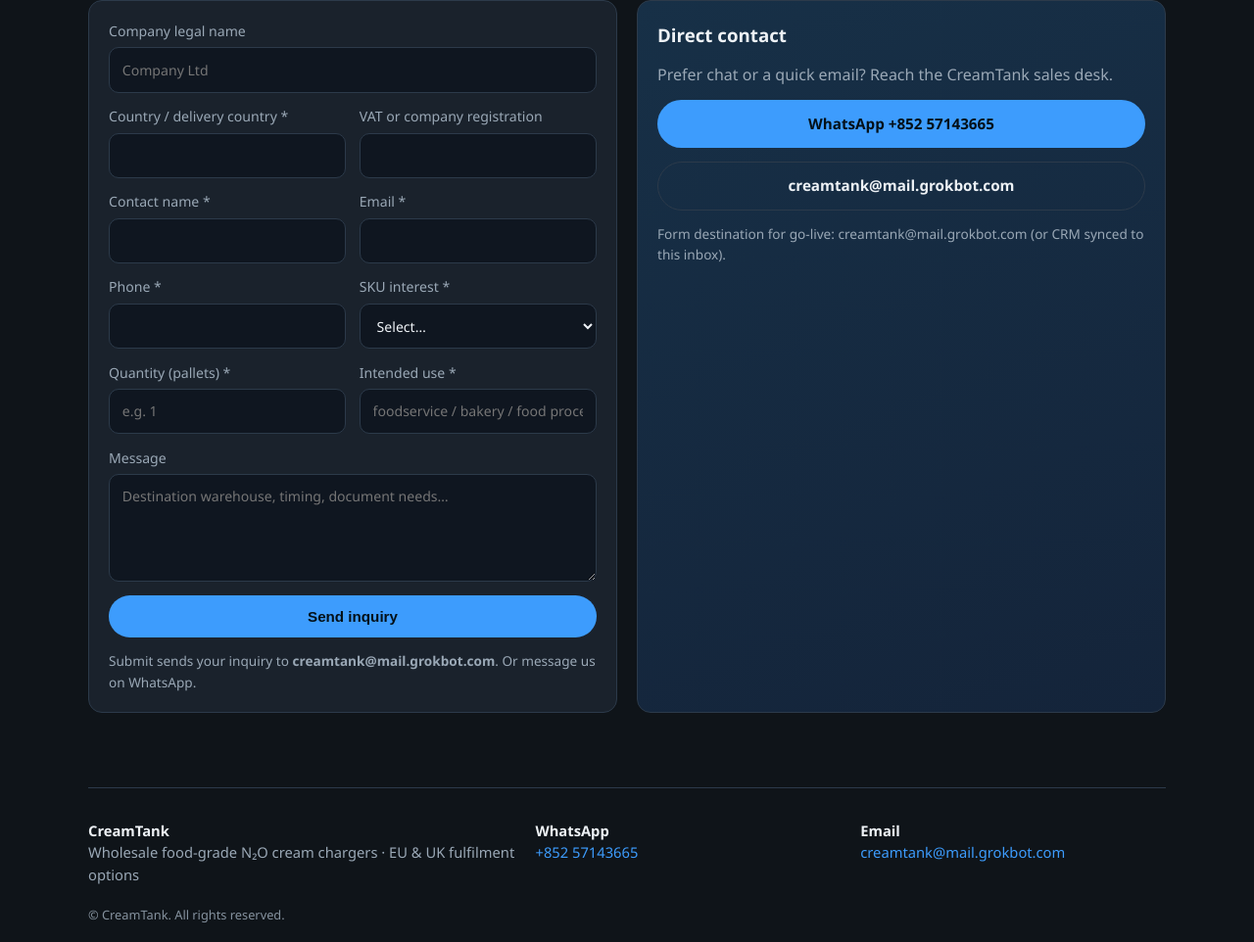
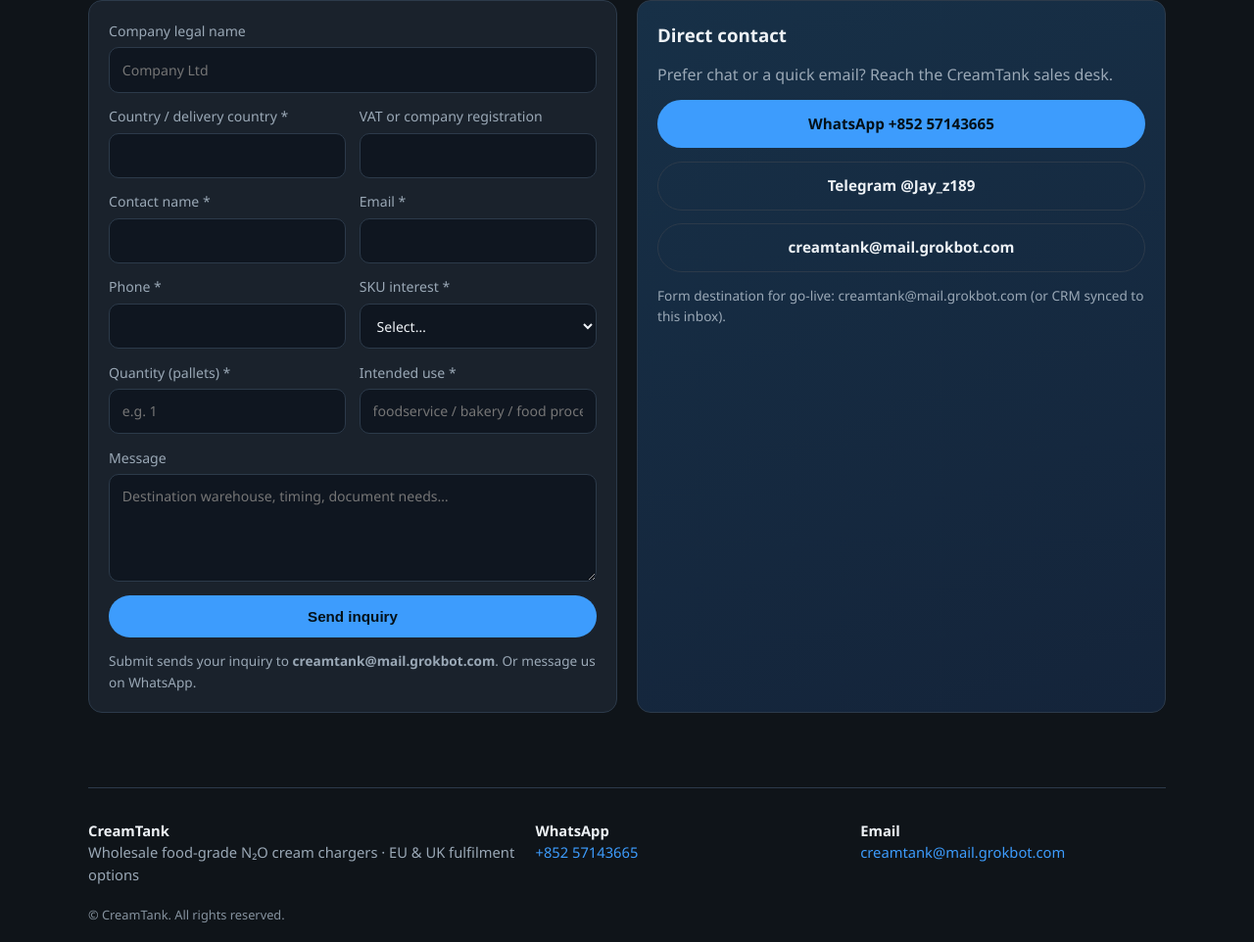
Before and after one commit to goldenliu79-creator/creamtank, a plain HTML site: page index.html in a window 1280 px wide. Shown: the part 2930-3892 px from the top of the page at 98% size. Drawn offline with Linux system fonts and the light colour scheme.

Commit message:
Add Telegram contact @Jay_z189

```diff
--- a/index.html
+++ b/index.html
@@ -427,6 +427,7 @@
           <h3>Direct contact</h3>
           <p>Prefer chat or a quick email? Reach the CreamTank sales desk.</p>
           <a class="btn btn-primary" href="https://wa.me/85257143665" target="_blank" rel="noopener">WhatsApp +852 57143665</a>
+          <a class="btn btn-secondary" href="https://t.me/Jay_z189" target="_blank" rel="noopener">Telegram @Jay_z189</a>
           <a class="btn btn-secondary" href="mailto:creamtank@mail.grokbot.com">creamtank@mail.grokbot.com</a>
           <p class="micro">Form destination for go-live: creamtank@mail.grokbot.com (or CRM synced to this inbox).</p>
         </aside>
```
